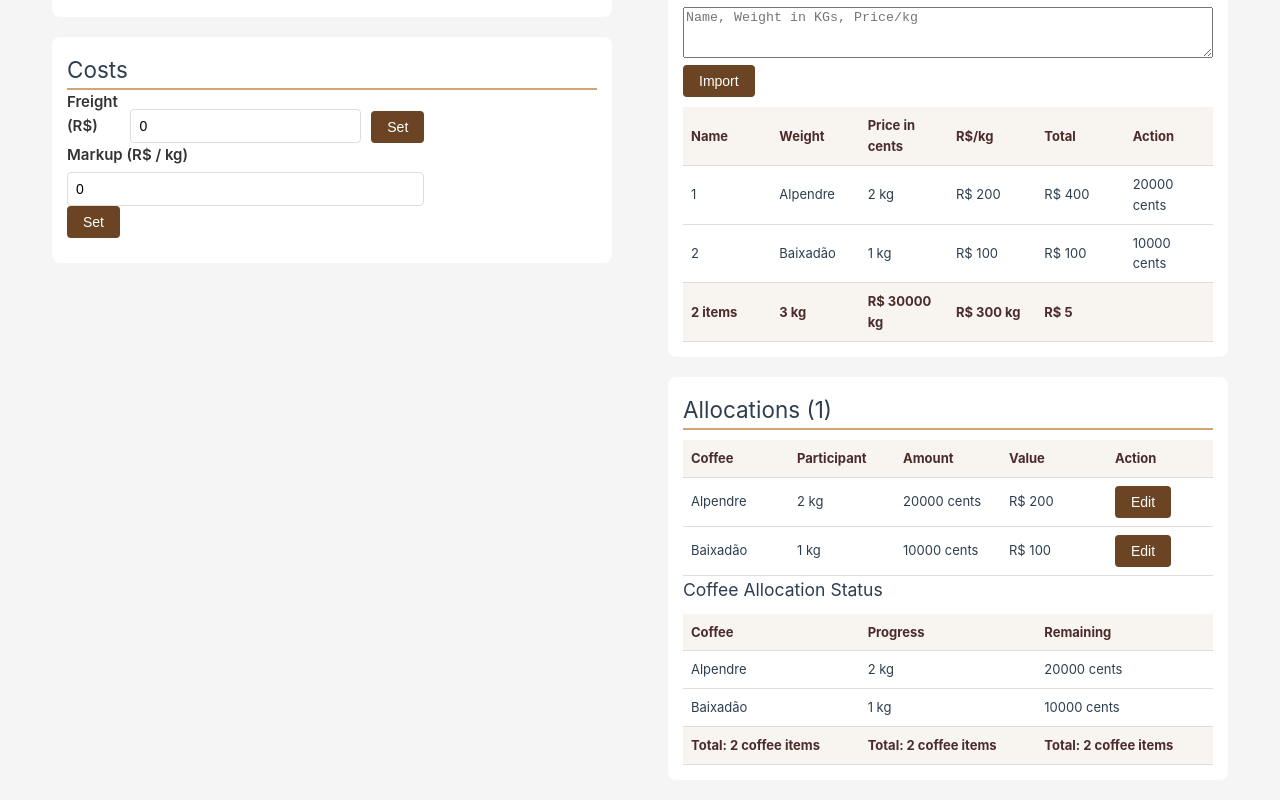
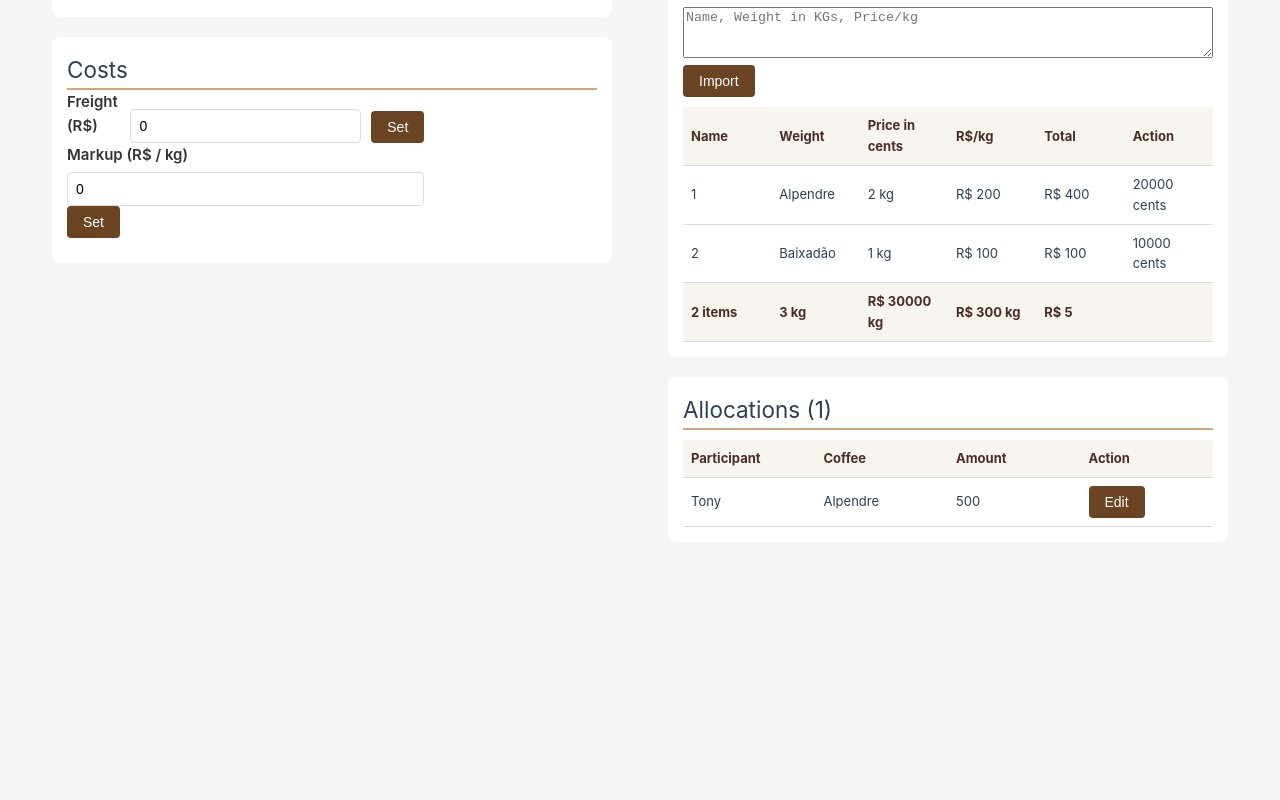
Before and after one commit to paulograbin/coffee, a Vue app: page /#/ in a window 1280 px wide. Shown: the part 270-1070 px from the top of the page. After the commit the page ends 832 px from the top, so only its background shows below. Built offline with nearby package versions, Linux system fonts and the light colour scheme; the HTML template or start-up script is replaced by a standard one.

Commit message:
Display coffee and participant name in allocation table

```diff
--- a/src/components/AllocationTable.vue
+++ b/src/components/AllocationTable.vue
@@ -1,62 +1,35 @@
 <script setup lang="ts">
-import { useParticipantsStore } from '@/stores/participants.ts'
-import { type AllocationCalculated, usePurchaseStore } from '@/stores/purchase-store.ts'
+import { usePurchaseStore } from '@/stores/purchase-store.ts'
 
 const purchaseStore = usePurchaseStore()
-const participantStore = useParticipantsStore()
 
-function makeCrap(): AllocationCalculated[] {
-  const consolidated: AllocationCalculated[] = []
-
-  purchaseStore.purchase.allocations.forEach((allocation) => {
-    const coffee = purchaseStore.purchase.coffees.find(
-      (coffee) => coffee.id === allocation.coffeeId,
-    )
-    const participant = participantStore.participants.find((p) => p.id === allocation.participantId)
-
-    console.log('coffee', coffee?.name)
-    console.log('coffee weight', coffee?.weight)
-    console.log('participant', participant?.name)
-    console.log('allocation', allocation.amount)
-
-    const percentage = (allocation?.amount / (coffee?.weight * 1000)) * 100
-    console.log('percentage', percentage)
-
-    const nova: AllocationCalculated = {
-      coffee: coffee,
-      participant: participant,
-      id: allocation.id,
-      amount: allocation.amount,
-    }
-    consolidated.push(nova)
-  })
-
-  return consolidated
+function coffeeName(coffeeId: number): string {
+  return purchaseStore.purchase.coffees.find(c => c.id === coffeeId)?.name ?? `#${coffeeId}`
 }
 
-makeCrap()
+function participantName(participantId: number): string {
+  return purchaseStore.purchase.participants.find(p => p.id === participantId)?.name ?? `#${participantId}`
+}
 </script>
 
 <template>
   <div class="card card-compact">
     <h2 class="cardDescription">Allocations ({{purchaseStore.purchase.allocations.length}})</h2>
 
-    <table>
+    <table v-if="purchaseStore.purchase.allocations.length > 0">
       <thead>
         <tr>
+          <th>Participant</th>
           <th>Coffee</th>
-          <th>Participant</th>
           <th>Amount</th>
-          <th>Value</th>
           <th>Action</th>
         </tr>
       </thead>
       <tbody>
-        <tr v-for="c in purchaseStore.purchase.coffees" :key="c.id">
-          <td>{{ c.name }}</td>
-          <td>{{ c.weight }} kg</td>
-          <td>{{ c.priceInCents }} cents</td>
-          <td>R$ {{ c.price }}</td>
+        <tr v-for="a in purchaseStore.purchase.allocations" :key="a.id">
+          <td>{{ participantName(a.participantId) }}</td>
+          <td>{{ coffeeName(a.coffeeId) }}</td>
+          <td>{{ a.amount }}</td>
           <td>
             <button class="edit-btn">Edit</button>
           </td>
@@ -64,34 +37,13 @@ makeCrap()
       </tbody>
     </table>
 
-    <div>
-      <h3>Coffee Allocation Status</h3>
-
-      <table>
-        <thead>
-          <tr>
-            <th>Coffee</th>
-            <th>Progress</th>
-            <th>Remaining</th>
-          </tr>
-        </thead>
-        <tbody>
-          <tr v-for="c in purchaseStore.purchase.coffees" :key="c.id">
-            <td>{{ c.name }}</td>
-            <td>{{ c.weight }} kg</td>
-            <td>{{ c.priceInCents }} cents</td>
-          </tr>
-        </tbody>
-        <tfoot>
-          <tr>
-            <th>Total: {{ purchaseStore.purchase.coffees.length }} coffee items</th>
-            <th>Total: {{ purchaseStore.purchase.coffees.length }} coffee items</th>
-            <th>Total: {{ purchaseStore.purchase.coffees.length }} coffee items</th>
-          </tr>
-        </tfoot>
-      </table>
-    </div>
+    <p v-else class="empty">No allocations yet.</p>
   </div>
 </template>
 
-<style scoped></style>
+<style scoped>
+.empty {
+  color: #999;
+  font-style: italic;
+}
+</style>
```
